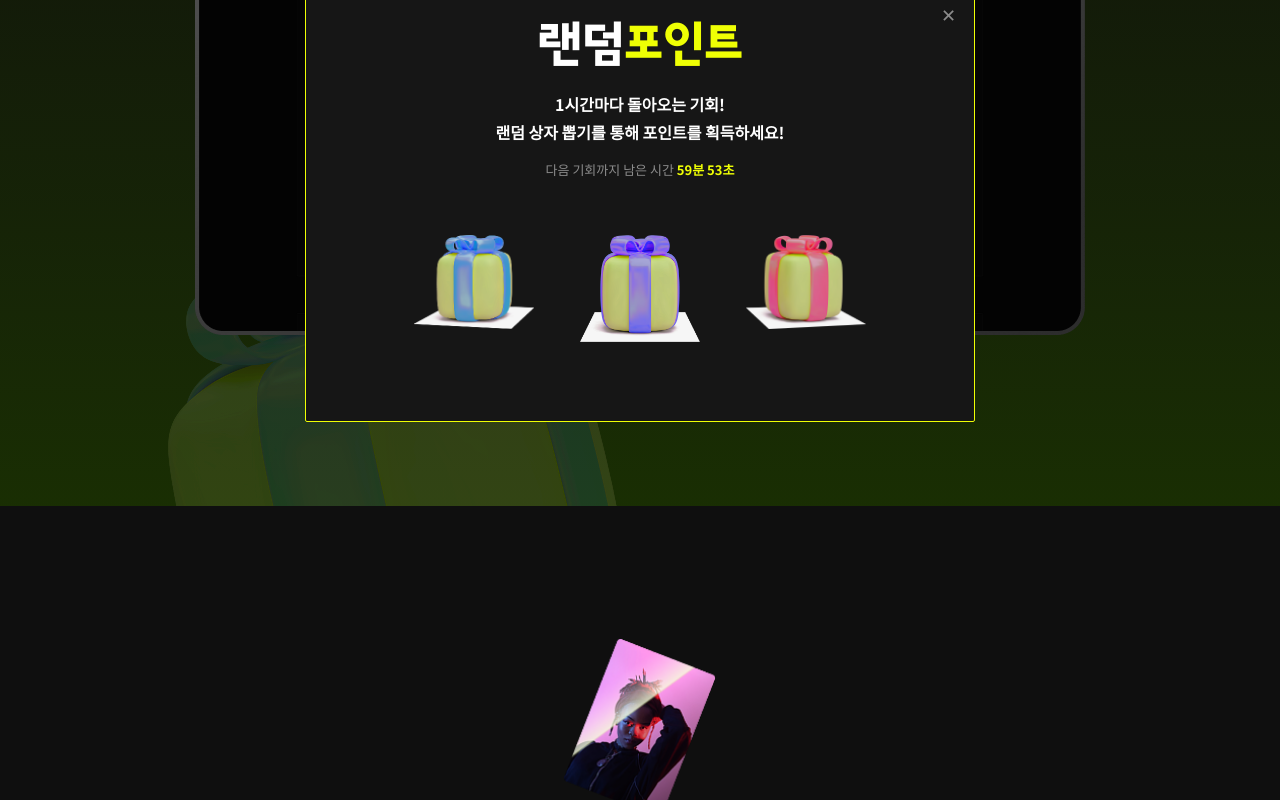
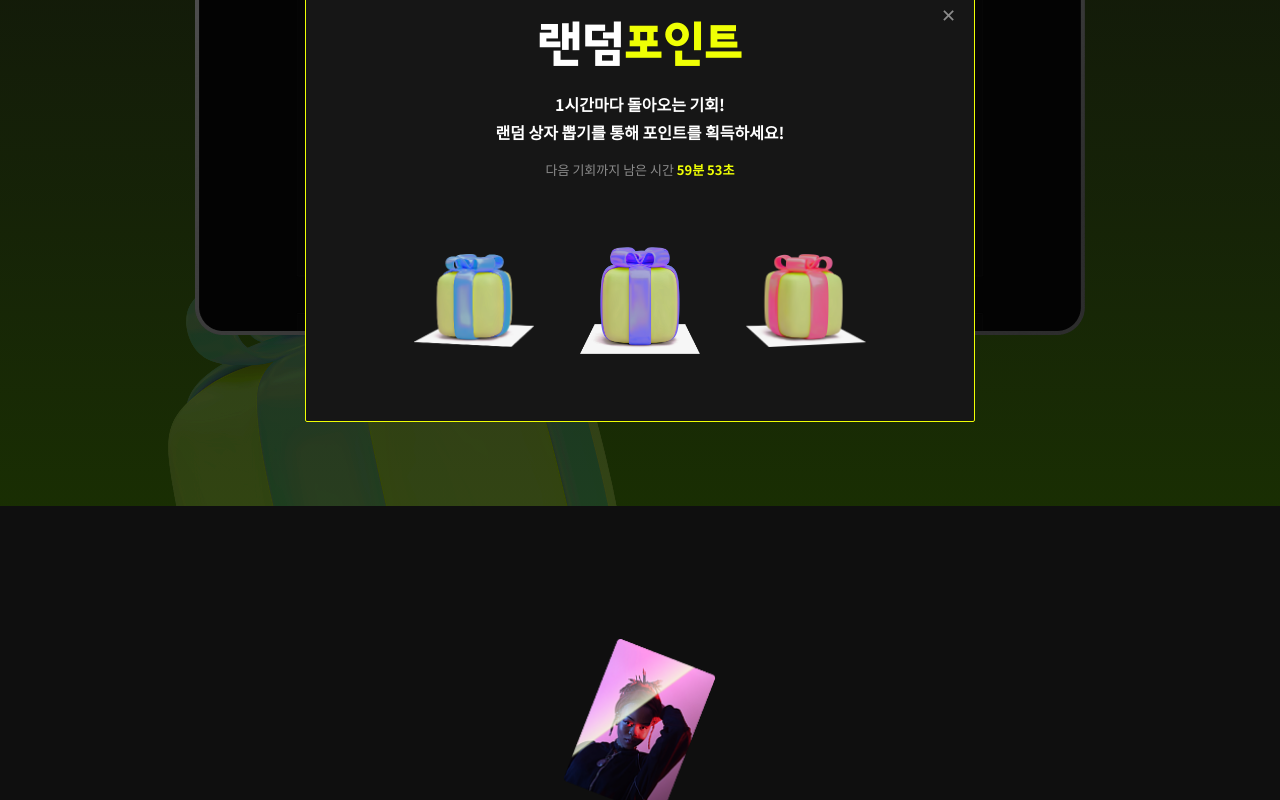
Before and after one commit to 5vengers/fs12-my-bias-photo-5vengers-fe, a Next.js app: page / in a window 1280 px wide. Shown: the part 3610-4410 px from the top of the page. Built offline with nearby package versions, Linux system fonts and the light colour scheme; no server answers.

Commit message:
fix: 태그 웹 표준에 맞게 수정

```diff
--- a/src/components/MainPage/Sections/RandomBoxSection.jsx
+++ b/src/components/MainPage/Sections/RandomBoxSection.jsx
@@ -71,9 +71,9 @@ const RandomBoxSection = () => {
               {/* 모달 */}
               <div className="border-main relative top-[30%] left-1/2 z-10 w-[670px] -translate-x-1/2 rounded-xs border-1 bg-gray-500 px-12 py-9 text-center">
                 {/* 닫기 */}
-                <button className="absolute top-3.5 right-[18px] cursor-pointer border-none bg-transparent text-lg text-white/50">
+                <div className="absolute top-3.5 right-[18px] text-lg text-white/50">
                   ✕
-                </button>
+                </div>
 
                 {/* 제목 */}
                 <h3 className="font-baskin mb-[22px] text-5xl">
@@ -116,7 +116,7 @@ const RandomBoxSection = () => {
                           </div>
                         ) : (
                           /* ── 닫힌 상자 ── */
-                          <div
+                          <button
                             onClick={() => handleBoxClick(i)}
                             style={{
                               '--anim-delay': `${i * 0.4}s`,
@@ -137,7 +137,7 @@ const RandomBoxSection = () => {
                               priority
                               className="h-auto w-32"
                             />
-                          </div>
+                          </button>
                         )}
                       </div>
                     );
```
